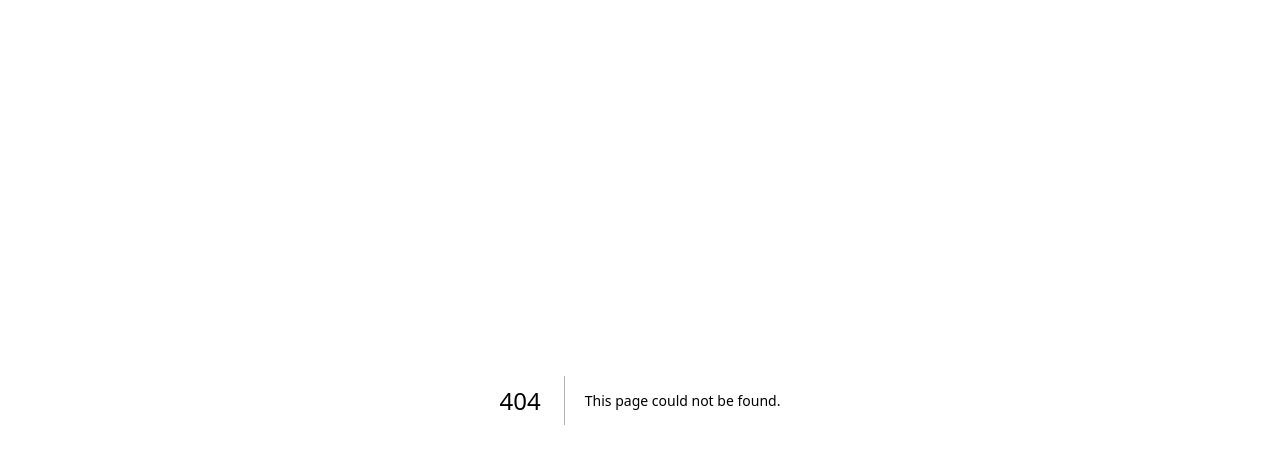
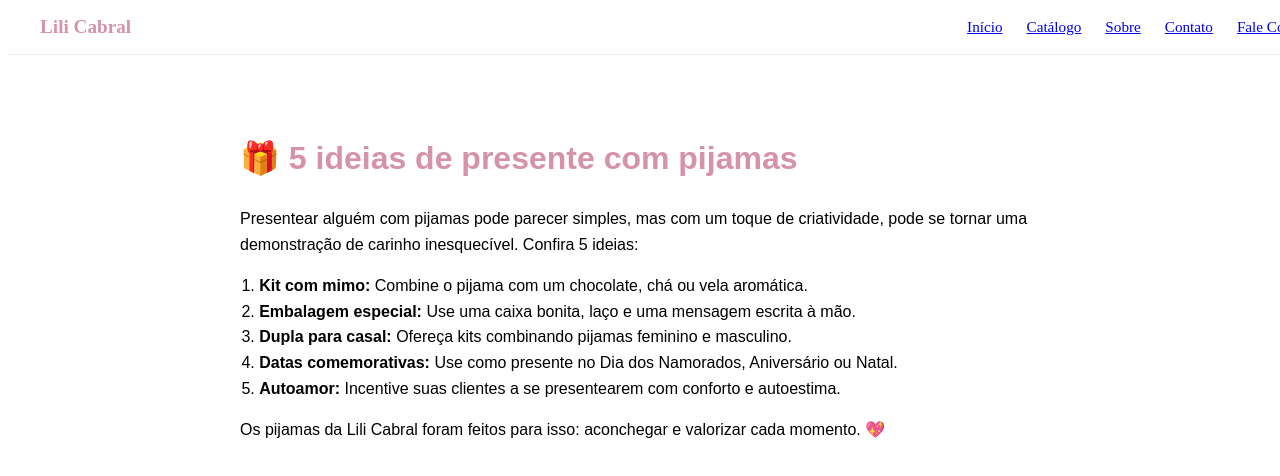
Before and after one commit to adaltoncabral/site-lili-cabral, a Next.js app: page /blog/presentes-com-pijamas in a window 1280 px wide. Before the commit this address had no page. Shown: the top 476 px of the page. Built offline with nearby package versions, Linux system fonts and the light colour scheme.

Commit message:
Add files via upload

```diff
--- /dev/null
+++ b/pages/blog/presentes-com-pijamas.js
@@ -0,0 +1,39 @@
+
+import Head from 'next/head';
+import Header from '../../components/Header';
+import Analytics from '../../components/Analytics';
+
+export default function ArtigoPijamas() {
+  return (
+    <>
+      <Head>
+        <title>5 ideias de presente com pijamas – Blog Lili Cabral</title>
+        <meta name="description" content="Confira sugestões criativas para transformar pijamas em presentes especiais para quem você ama." />
+      </Head>
+      <Analytics />
+      <Header />
+      <main style={{
+        maxWidth: '800px',
+        margin: '80px auto 0',
+        padding: '2rem',
+        fontFamily: 'sans-serif',
+        lineHeight: 1.6
+      }}>
+        <h1 style={{ color: '#d693a8' }}>🎁 5 ideias de presente com pijamas</h1>
+        <p>
+          Presentear alguém com pijamas pode parecer simples, mas com um toque de criatividade, pode se tornar uma demonstração de carinho inesquecível. Confira 5 ideias:
+        </p>
+        <ol style={{ paddingLeft: '1.2rem' }}>
+          <li><strong>Kit com mimo:</strong> Combine o pijama com um chocolate, chá ou vela aromática.</li>
+          <li><strong>Embalagem especial:</strong> Use uma caixa bonita, laço e uma mensagem escrita à mão.</li>
+          <li><strong>Dupla para casal:</strong> Ofereça kits combinando pijamas feminino e masculino.</li>
+          <li><strong>Datas comemorativas:</strong> Use como presente no Dia dos Namorados, Aniversário ou Natal.</li>
+          <li><strong>Autoamor:</strong> Incentive suas clientes a se presentearem com conforto e autoestima.</li>
+        </ol>
+        <p>
+          Os pijamas da Lili Cabral foram feitos para isso: aconchegar e valorizar cada momento. 💖
+        </p>
+      </main>
+    </>
+  );
+}
```
Also changed, not shown: pages/blog/index.js (added, +33 -0 lines), 1 other file (tests, documents, lock files or other folders).
